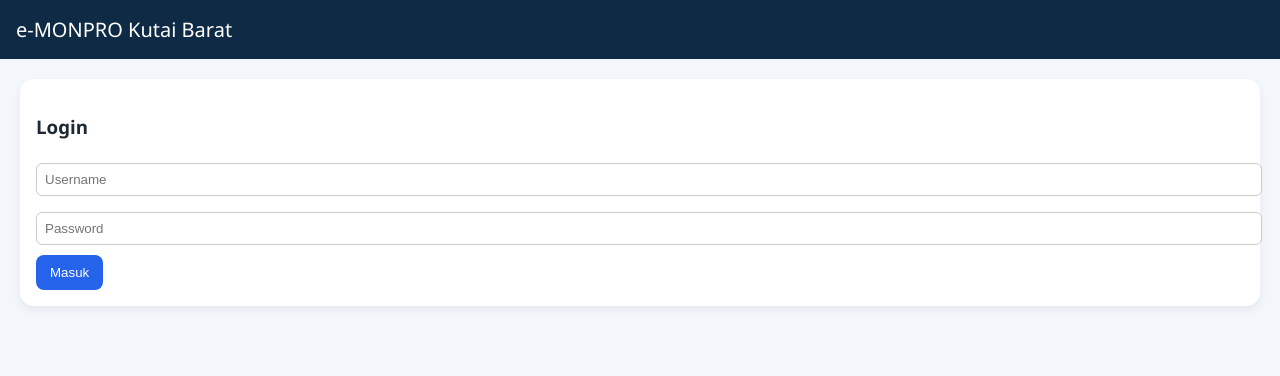
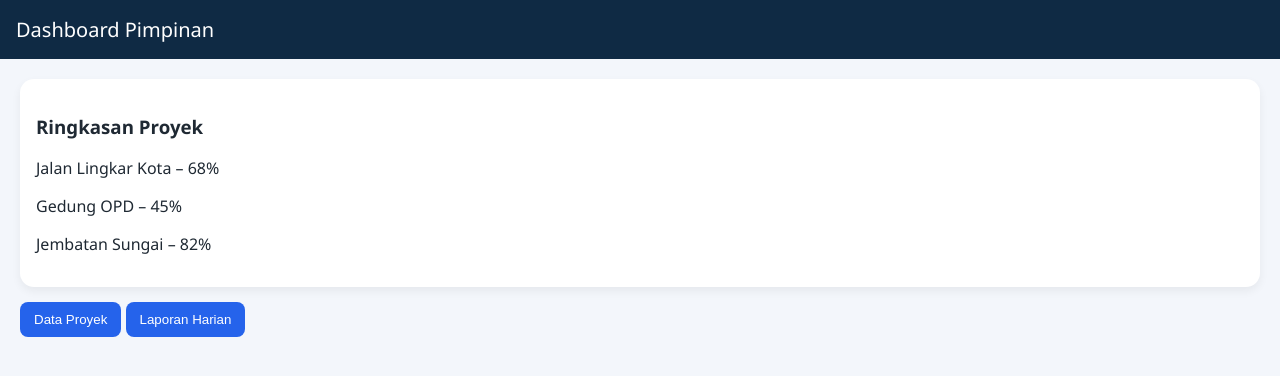
Before and after one commit to loser-cmd/eMonPro, a plain HTML site: page dashboard.html in a window 1280 px wide. Drawn offline with Linux system fonts and the light colour scheme; files that its build step writes are made by us from their sources.

Commit message:
Update title and header for dashboard page

```diff
--- a/dashboard.html
+++ b/dashboard.html
@@ -1,18 +1,23 @@
 <!DOCTYPE html>
 <html>
 <head>
-<title>Login e-MONPRO</title>
+<title>Dashboard</title>
 <link rel="stylesheet" href="assets/style.css">
 </head>
 <body>
-<header>e-MONPRO Kutai Barat</header>
+<header>Dashboard Pimpinan</header>
 <div class="container">
+
 <div class="card">
-<h3>Login</h3>
-<input placeholder="Username">
-<input type="password" placeholder="Password">
-<button onclick="location.href='dashboard.html'">Masuk</button>
+<h3>Ringkasan Proyek</h3>
+<p>Jalan Lingkar Kota – 68%</p>
+<p>Gedung OPD – 45%</p>
+<p>Jembatan Sungai – 82%</p>
 </div>
+
+<a href="proyek.html"><button>Data Proyek</button></a>
+<a href="laporan.html"><button>Laporan Harian</button></a>
+
 </div>
 </body>
 </html>
```
